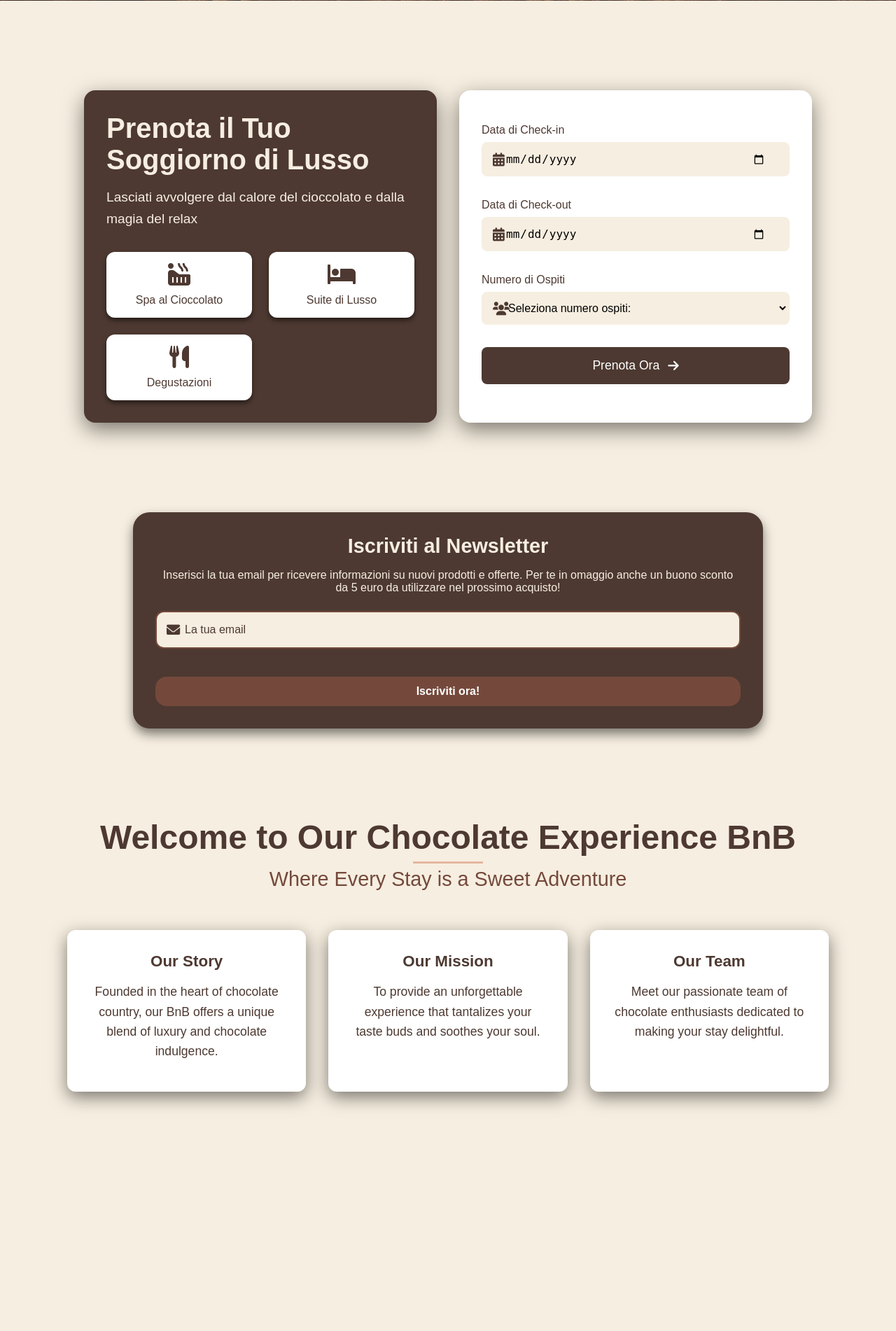
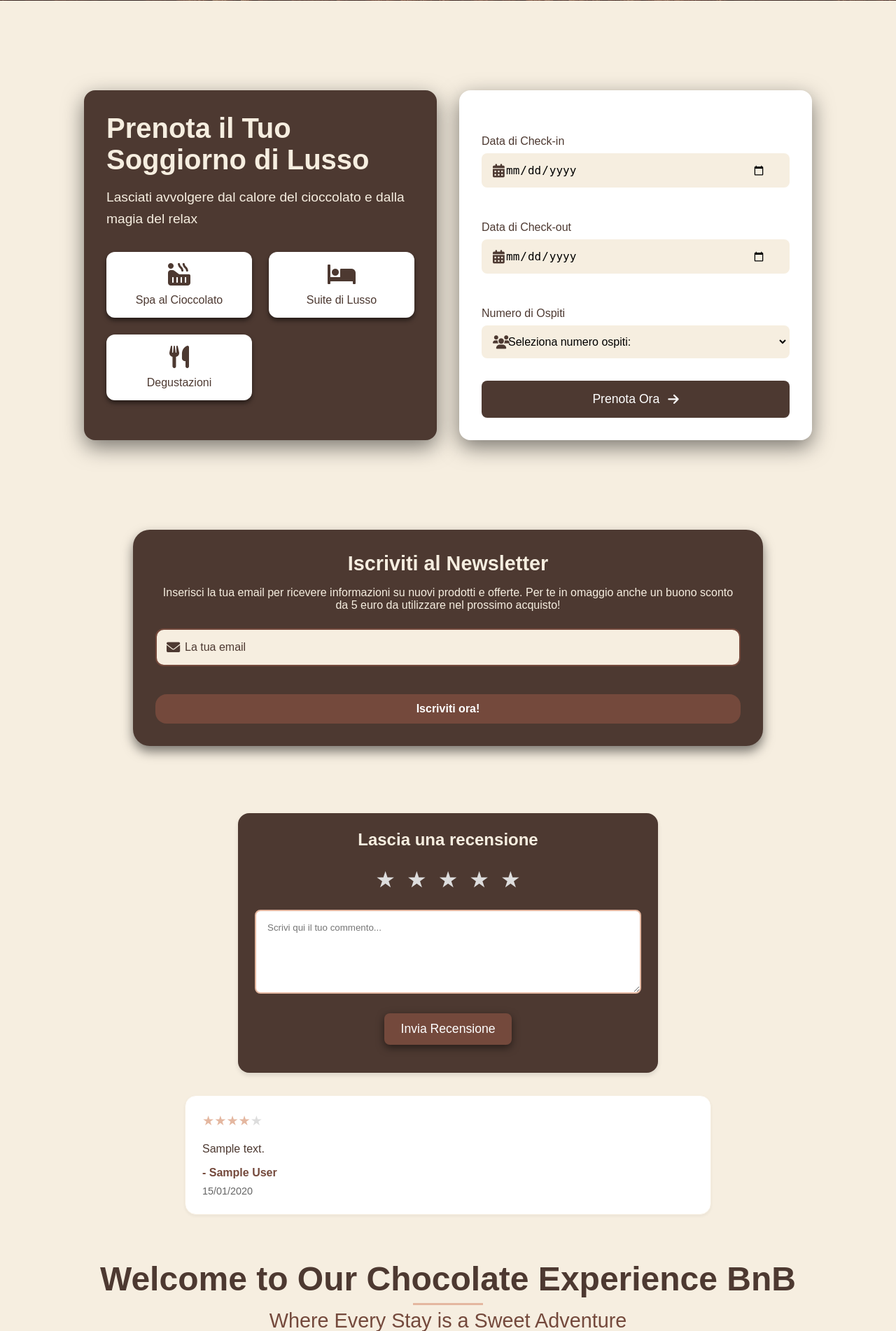
Before and after one commit to Dadox09/SAW-PROJECT, a PHP site: page /websites/ in a window 1280 px wide. Shown: the part 799-2701 px from the top of the page at 70% size. Before the commit the page ends 2382 px from the top, so only its background shows below. Run offline with PHP 8.4, Linux system fonts and the light colour scheme; tables that the repository leaves empty or names only in its code hold one stand-in row (values such as "Sample post").

Commit message:
QUESTO è QUELLO CORRETTO

```diff
--- /dev/null
+++ b/assets/css/components/ratings.css
@@ -0,0 +1,178 @@
+.rating-form {
+    max-width: 600px;
+    margin: var(--spacing-xl) auto;
+    padding: var(--spacing-lg);
+    background: var(--color-dark);
+    border-radius: var(--radius-lg);
+    box-shadow: 0 4px 6px rgba(0, 0, 0, 0.1);
+    font-family: var(--font-family);
+    color: var(--color-text);
+}
+
+.rating-form h3 {
+    color: var(--color-cream);
+    text-align: center;
+    margin-bottom: var(--spacing-lg);
+    font-size: 1.5rem;
+}
+
+.star-rating {
+    display: flex;
+    flex-direction: row-reverse;
+    justify-content: center;
+    margin: var(--spacing-lg) 0;
+}
+
+.star-rating input {
+    display: none;
+}
+
+.star-rating label {
+    font-size: 2rem;
+    color: #ddd;
+    cursor: pointer;
+    padding: 0 var(--spacing-xs);
+    transition: var(--transition);
+}
+
+.star-rating input:checked ~ label,
+.star-rating label:hover,
+.star-rating label:hover ~ label {
+    color: var(--color-peach);
+}
+
+.form-group {
+    margin: var(--spacing-md) 0;
+}
+
+textarea {
+    width: 100%;
+    padding: var(--spacing-md);
+    border: 2px solid var(--color-peach);
+    border-radius: var(--radius-sm);
+    resize: vertical;
+    min-height: 120px;
+    font-family: var(--font-family);
+    color: var(--color-text);
+    background-color: white;
+    transition: var(--transition);
+}
+
+textarea:focus {
+    outline: none;
+    border-color: var(--color-coral);
+    box-shadow: 0 0 0 2px rgba(116, 73, 60, 0.1);
+}
+
+.btn-primary {
+    background-color: var(--color-coral);
+    color: white;
+    border: none;
+    padding: var(--spacing-sm) var(--spacing-lg);
+    border-radius: var(--radius-sm);
+    cursor: pointer;
+    font-family: var(--font-family);
+    font-weight: 500;
+    transition: var(--transition);
+    display: block;
+    margin: var(--spacing-lg) auto 0;
+}
+
+.btn-primary:hover {
+    background: var(--color-cream);
+    color: var(--color-dark);
+}
+
+.ratings-list {
+    max-width: 800px;
+    margin: var(--spacing-xl) auto;
+    padding: 0 var(--spacing-lg);
+}
+
+.rating-item {
+    background: white;
+    padding: var(--spacing-lg);
+    margin-bottom: var(--spacing-lg);
+    border-radius: var(--radius-lg);
+    box-shadow: 0 2px 4px rgba(0, 0, 0, 0.05);
+    border: 1px solid var(--color-cream);
+    transition: var(--transition);
+}
+
+.rating-item:hover {
+    transform: translateY(-2px);
+    box-shadow: 0 4px 8px rgba(0, 0, 0, 0.1);
+}
+
+.rating-stars {
+    margin-bottom: var(--spacing-md);
+}
+
+.star {
+    font-size: 1.2rem;
+    color: #ddd;
+}
+
+.star.filled {
+    color: var(--color-peach);
+}
+
+.rating-details {
+    margin-top: var(--spacing-md);
+}
+
+.rating-details .comment {
+    font-size: 1rem;
+    line-height: 1.6;
+    margin-bottom: var(--spacing-sm);
+    color: var(--color-text);
+}
+
+.rating-details .author {
+    font-weight: 600;
+    color: var(--color-coral);
+    margin: var(--spacing-xs) 0;
+}
+
+.rating-details .date {
+    color: #666;
+    font-size: 0.9rem;
+}
+
+.alert {
+    padding: var(--spacing-md) var(--spacing-lg);
+    margin-bottom: var(--spacing-md);
+    border-radius: var(--radius-sm);
+    font-family: var(--font-family);
+}
+
+.alert-success {
+    background-color: #d1e7dd;
+    color: #0f5132;
+    border: 1px solid #badbcc;
+}
+
+.alert-danger {
+    background-color: #f8d7da;
+    color: #842029;
+    border: 1px solid #f5c2c7;
+}
+
+@media screen and (max-width: 768px) {
+    .rating-form {
+        margin: var(--spacing-lg) var(--spacing-md);
+        padding: var(--spacing-md);
+    }
+
+    .ratings-list {
+        padding: 0 var(--spacing-md);
+    }
+
+    .rating-item {
+        padding: var(--spacing-md);
+    }
+
+    .star-rating label {
+        font-size: 1.75rem;
+    }
+}
--- /dev/null
+++ b/assets/js/ratings/ratings.js
@@ -0,0 +1,108 @@
+document.addEventListener('DOMContentLoaded', function() {
+    // Gestione dell'hover sulle stelle
+    const starContainer = document.querySelector('.star-rating');
+    if (starContainer) {
+        const stars = starContainer.querySelectorAll('input[type="radio"]');
+        const labels = starContainer.querySelectorAll('label');
+
+        // Funzione per evidenziare le stelle
+        function highlightStars(rating) {
+            labels.forEach((label, index) => {
+                if (5 - index <= rating) {
+                    label.style.color = '#ffd700'; // Colore oro per le stelle selezionate
+                } else {
+                    label.style.color = '#ddd';    // Colore grigio per le stelle non selezionate
+                }
+            });
+        }
+
+        // Eventi per l'hover sulle stelle
+        labels.forEach((label, index) => {
+            const rating = 5 - index; // Invertiamo l'indice perché le stelle sono in ordine inverso nel HTML
+
+            label.addEventListener('mouseenter', () => {
+                highlightStars(rating);
+            });
+
+            label.addEventListener('mouseleave', () => {
+                const selectedRating = document.querySelector('input[name="rating"]:checked');
+                if (selectedRating) {
+                    highlightStars(selectedRating.value);
+                } else {
+                    highlightStars(0);
+                }
+            });
+        });
+
+        // Evento per il click sulle stelle
+        stars.forEach(star => {
+            star.addEventListener('change', function() {
+                highlightStars(this.value);
+            });
+        });
+    }
+
+    // Gestione del form
+    const ratingForm = document.querySelector('.rating-stars');
+    if (ratingForm) {
+        ratingForm.addEventListener('submit', function(e) {
+            e.preventDefault();
+
+            // Validazione
+            const rating = document.querySelector('input[name="rating"]:checked');
+            const comment = document.querySelector('textarea[name="comment"]');
+
+            if (!rating) {
+                showMessage('Per favore, seleziona un punteggio', 'error');
+                return;
+            }
+
+            if (!comment.value.trim()) {
+                showMessage('Per favore, inserisci un commento', 'error');
+                return;
+            }
+
+            // Invio del form tramite AJAX
+            const formData = new FormData(this);
+
+            fetch(this.action, {
+                method: 'POST',
+                body: formData
+            })
+            .then(response => response.json())
+            .then(data => {
+                if (data.success) {
+                    showMessage('Grazie per la tua recensione!', 'success');
+                    // Resetta il form
+                    ratingForm.reset();
+                    highlightStars(0);
+                    // Ricarica la pagina per mostrare la nuova recensione
+                    setTimeout(() => {
+                        location.reload();
+                    }, 1500);
+                } else {
+                    showMessage(data.message || 'Si è verificato un errore', 'error');
+                }
+            })
+            .catch(error => {
+                console.error('Error:', error);
+                showMessage('Si è verificato un errore durante l\'invio', 'error');
+            });
+        });
+    }
+});
+
+// Funzione per mostrare messaggi
+function showMessage(message, type) {
+    const messageDiv = document.createElement('div');
+    messageDiv.className = `alert alert-${type === 'success' ? 'success' : 'danger'}`;
+    messageDiv.textContent = message;
+
+    const form = document.querySelector('.rating-form');
+    form.insertBefore(messageDiv, form.firstChild);
+
+    // Rimuovi il messaggio dopo 3 secondi
+    setTimeout(() => {
+        messageDiv.remove();
+    }, 3000);
+}
--- /dev/null
+++ b/functions/ratings.php
@@ -0,0 +1,90 @@
+<?php
+require_once dirname(__FILE__) . '/../config/db_connect.php';
+
+// Funzione per salvare una nuova recensione
+function saveRating($userId, $rating, $comment) {
+    $conn = connectDB();
+
+    $userId = mysqli_real_escape_string($conn, $userId);
+    $rating = intval($rating);
+    $comment = mysqli_real_escape_string($conn, $comment);
+
+    // Validazione
+    if ($rating < 1 || $rating > 5) {
+        return false;
+    }
+
+    $query = "INSERT INTO ratings (user_id, rating, comment, created_at)
+              VALUES (?, ?, ?, NOW())";
+
+    $stmt = $conn->prepare($query);
+    $stmt->bind_param("iis", $userId, $rating, $comment);
+
+    $result = $stmt->execute();
+    mysqli_close($conn);
+    return $result;
+}
+
+// Funzione per ottenere la media delle recensioni
+function getAverageRating() {
+    $conn = connectDB();
+
+    $query = "SELECT AVG(rating) as avg_rating FROM ratings";
+    $result = $conn->query($query);
+    $row = $result->fetch_assoc();
+
+    $avg = round($row['avg_rating'], 1);
+    mysqli_close($conn);
+    return $avg;
+}
+
+// Funzione per mostrare il form delle recensioni
+function displayRatingForm() {
+    include dirname(__FILE__) . '/../templates/ratingsform.php';
+}
+
+// Funzione per visualizzare le recensioni esistenti
+function displayRatings() {
+    $conn = connectDB();
+
+    $query = "SELECT r.*, CONCAT(u.first_name, ' ', u.last_name) as full_name
+              FROM ratings r
+              JOIN users u ON r.user_id = u.id
+              ORDER BY r.created_at DESC";
+
+    $result = $conn->query($query);
+
+    if ($result->num_rows > 0) {
+        echo '<div class="ratings-list">';
+        while($row = $result->fetch_assoc()) {
+            ?>
+            <div class="rating-item">
+                <div class="rating-stars">
+                    <?php
+                    for ($i = 1; $i <= 5; $i++) {
+                        if ($i <= $row['rating']) {
+                            echo '<span class="star filled">&#9733;</span>';
+                        } else {
+                            echo '<span class="star">&#9733;</span>';
+                        }
+                    }
+                    ?>
+                </div>
+                <div class="rating-details">
+                    <p class="comment"><?php echo htmlspecialchars($row['comment']); ?></p>
+                    <p class="author">- <?php echo htmlspecialchars($row['full_name']); ?></p>
+                    <small class="date"><?php echo date('d/m/Y', strtotime($row['created_at'])); ?></small>
+                </div>
+            </div>
+            <?php
+        }
+        echo '</div>';
+    } else {
+        echo '<p>Nessuna recensione disponibile.</p>';
+    }
+    mysqli_close($conn);
+}
+
+
+
+?>
--- a/index.php
+++ b/index.php
@@ -15,6 +15,12 @@
 
     <?php require_once 'templates/newsletterform.php'; ?>
 
+    <?php require_once 'functions/ratings.php';
+
+displayRatingForm();
+displayRatings();
+    ?>
+
 
     <?php require_once 'templates/aboutus.php'; ?>
 
--- a/templates/header.php
+++ b/templates/header.php
@@ -10,6 +10,8 @@ require_once __DIR__ . '/../config/config.php';
 <link rel="stylesheet" href="<?php echo BASE_URL; ?>/assets/css/components/navbar.css">
 <link rel="stylesheet" href="<?php echo BASE_URL; ?>/assets/css/components/aboutus.css">
 <link rel="stylesheet" href="<?php echo BASE_URL; ?>/assets/css/components/newsletter.css">
+<link rel="stylesheet" href="<?php echo BASE_URL; ?>/assets/css/components/ratings.css">
+<link rel="stylesheet" href="<?php echo BASE_URL; ?>/assets/css/components/carousel.css">
 
 
 <nav class="navbar" role="navigation" aria-label="Menu principale">
--- /dev/null
+++ b/templates/ratingsform.php
@@ -0,0 +1,19 @@
+<div class="rating-form">
+    <h3>Lascia una recensione</h3>
+    <form action="<?php echo BASE_URL; ?>/functions/submit_ratings.php" method="POST" class="rating-stars">
+        <div class="star-rating">
+            <?php for($i = 5; $i >= 1; $i--): ?>
+                <input type="radio" id="star<?php echo $i; ?>" name="rating" value="<?php echo $i; ?>" />
+                <label for="star<?php echo $i; ?>">&#9733;</label>
+            <?php endfor; ?>
+        </div>
+
+        <div class="form-group">
+            <textarea name="comment" rows="4" placeholder="Scrivi qui il tuo commento..." required></textarea>
+        </div>
+
+        <button type="submit" class="btn btn-primary">Invia Recensione</button>
+    </form>
+</div>
+
+<script src="<?php echo BASE_URL; ?>/assets/js/ratings/ratings.js" defer></script>
```
Also changed, not shown: assets/css/components/carousel.css (added, +130 -0 lines), assets/js/carousel.js (added, +105 -0 lines), assets/js/products/products.js (+35 -7 lines), functions/submit_ratings.php (added, +41 -0 lines), assets/carousel_images/room1.jpg (added).
